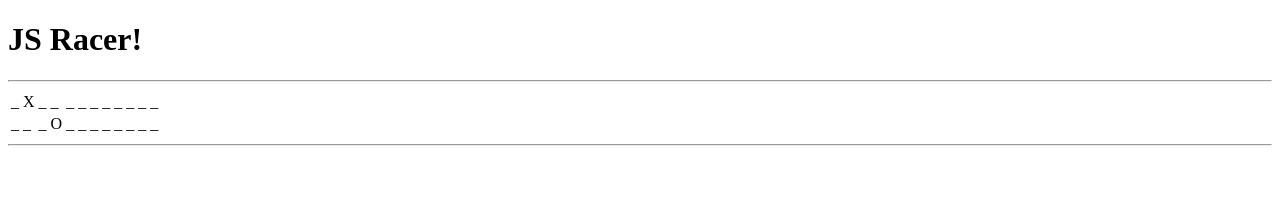
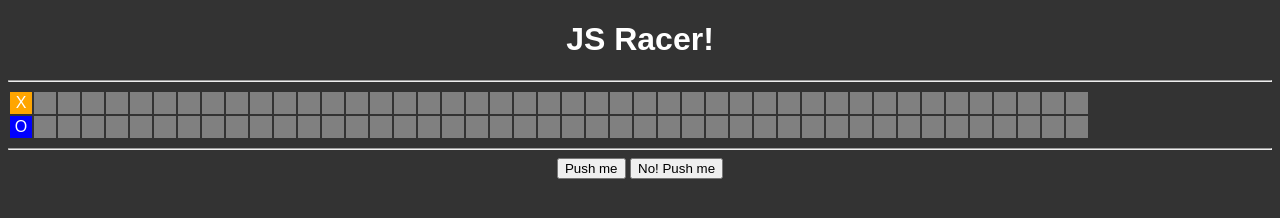
Before and after one commit to howardsmithnz/javascript-racer, a plain HTML site: page index.html in a window 1280 px wide. Drawn offline with Linux system fonts and the light colour scheme.

Commit message:
basic game play going

```diff
--- a/css/style.css
+++ b/css/style.css
@@ -1,3 +1,25 @@
+.racer_table td {
+  background-color: gray;
+  height: 20px;
+  width: 20px;
+}
+
+#player1_strip .active {
+  background-color: orange;
+}
+
+#player2_strip .active {
+  background-color: blue;
+}
+
+body {
+  background-color: #333;
+  color: white;
+  font-family: sans-serif;
+  text-align: center;
+}
+
+/*
 body,
 div,
 ul,
@@ -126,8 +148,9 @@ a {
 .dark-gray {
   background-color: #4a4a4a;
 }
-
+*/
 /* TODO: Replace with image later */
+/*
 #header {
   background-color: #484848;
 }
@@ -167,9 +190,9 @@ span {
 #lets-connect {
   text-align: center;
 }
-
+*/
 /* Media queries to handle various device widths */
-
+/*
 @media only screen and (max-width: 1024px) {
   #lets-connect {
     margin-top: 5%;
@@ -212,3 +235,4 @@ span {
     display: block;
   }
 }
+*/
--- a/index.html
+++ b/index.html
@@ -6,7 +6,7 @@
   <meta name="viewport" content="width=device-width">
   <title>Racer Game</title>
 
-  <!-- <link href="css/style.css" rel="stylesheet"> -->
+  <link href="css/style.css" rel="stylesheet">
   <script src="js/jQuery.js"></script>
   <!-- <script src="js/helper.js"></script> -->
 </head>
@@ -23,36 +23,104 @@
     <hr>
     <table class="racer_table">
       <tr id="player1_strip">
-        <td>_</td>
         <td class="active">X</td>
-        <td>_</td>
-        <td>_</td>
-        <td>_</td>
-        <td>_</td>
-        <td>_</td>
-        <td>_</td>
-        <td>_</td>
-        <td>_</td>
-        <td>_</td>
-        <td>_</td>
+        <td> </td>
+        <td> </td>
+        <td> </td>
+        <td> </td>
+        <td> </td>
+        <td> </td>
+        <td> </td>
+        <td> </td>
+        <td> </td>
+        <td> </td>
+        <td> </td>
+        <td> </td>
+        <td> </td>
+        <td> </td>
+        <td> </td>
+        <td> </td>
+        <td> </td>
+        <td> </td>
+        <td> </td>
+        <td> </td>
+        <td> </td>
+        <td> </td>
+        <td> </td>
+        <td> </td>
+        <td> </td>
+        <td> </td>
+        <td> </td>
+        <td> </td>
+        <td> </td>
+        <td> </td>
+        <td> </td>
+        <td> </td>
+        <td> </td>
+        <td> </td>
+        <td> </td>
+        <td> </td>
+        <td> </td>
+        <td> </td>
+        <td> </td>
+        <td> </td>
+        <td> </td>
+        <td> </td>
+        <td> </td>
+        <td> </td>
       </tr>
       <tr id="player2_strip">
-        <td>_</td>
-        <td>_</td>
-        <td>_</td>
         <td class="active">O</td>
-        <td>_</td>
-        <td>_</td>
-        <td>_</td>
-        <td>_</td>
-        <td>_</td>
-        <td>_</td>
-        <td>_</td>
-        <td>_</td>
+        <td> </td>
+        <td> </td>
+        <td> </td>
+        <td> </td>
+        <td> </td>
+        <td> </td>
+        <td> </td>
+        <td> </td>
+        <td> </td>
+        <td> </td>
+        <td> </td>
+        <td> </td>
+        <td> </td>
+        <td> </td>
+        <td> </td>
+        <td> </td>
+        <td> </td>
+        <td> </td>
+        <td> </td>
+        <td> </td>
+        <td> </td>
+        <td> </td>
+        <td> </td>
+        <td> </td>
+        <td> </td>
+        <td> </td>
+        <td> </td>
+        <td> </td>
+        <td> </td>
+        <td> </td>
+        <td> </td>
+        <td> </td>
+        <td> </td>
+        <td> </td>
+        <td> </td>
+        <td> </td>
+        <td> </td>
+        <td> </td>
+        <td> </td>
+        <td> </td>
+        <td> </td>
+        <td> </td>
+        <td> </td>
+        <td> </td>
       </tr>
     </table>
 
     <hr>
+    <button id="goButton">Push me</button>
+    <button id="otherGoButton">No! Push me</button>
     <!--
     <div id="workExperience" class="gray">
       <h2>Blah</h2>
--- a/js/racer.js
+++ b/js/racer.js
@@ -1,2 +1,28 @@
 // racer.js - a drag racing game in JS
 // by Howard Smith 16/01/2016 AD
+// x = 88
+// o = 79
+
+$(document).ready(function() {
+  function doStuff() {
+ // $(".racer_table #player1_strip .active").html("X");
+  $(".racer_table #player1_strip .active").next().addClass("active").html("X");
+  }
+
+  function doOtherStuff() {
+   // $(".racer_table #player2_strip .active").html("O");
+    $(".racer_table #player2_strip .active").next().addClass("active").html("O");
+  }
+
+  //$("button#goButton").click(doStuff);
+  //$("button#otherGoButton").click(doOtherStuff);
+
+  $(document).keyup(function(e){
+    if(event.which == 88) {
+      doStuff();
+    } else
+    if(event.which == 79) {
+      doOtherStuff();
+    }
+  });
+});
```
